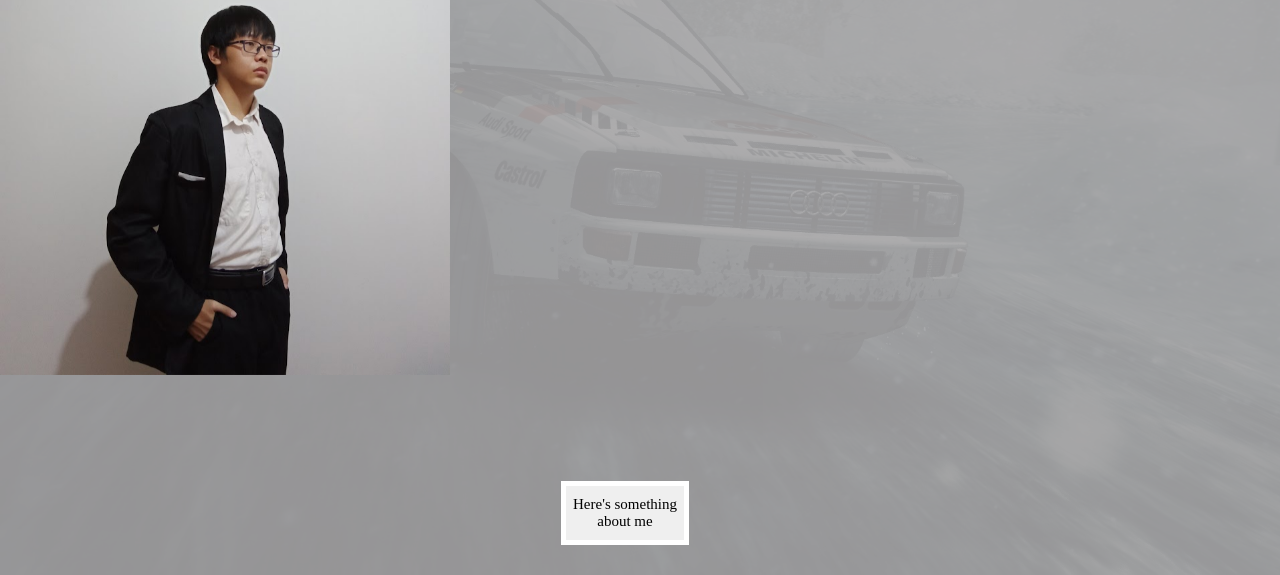
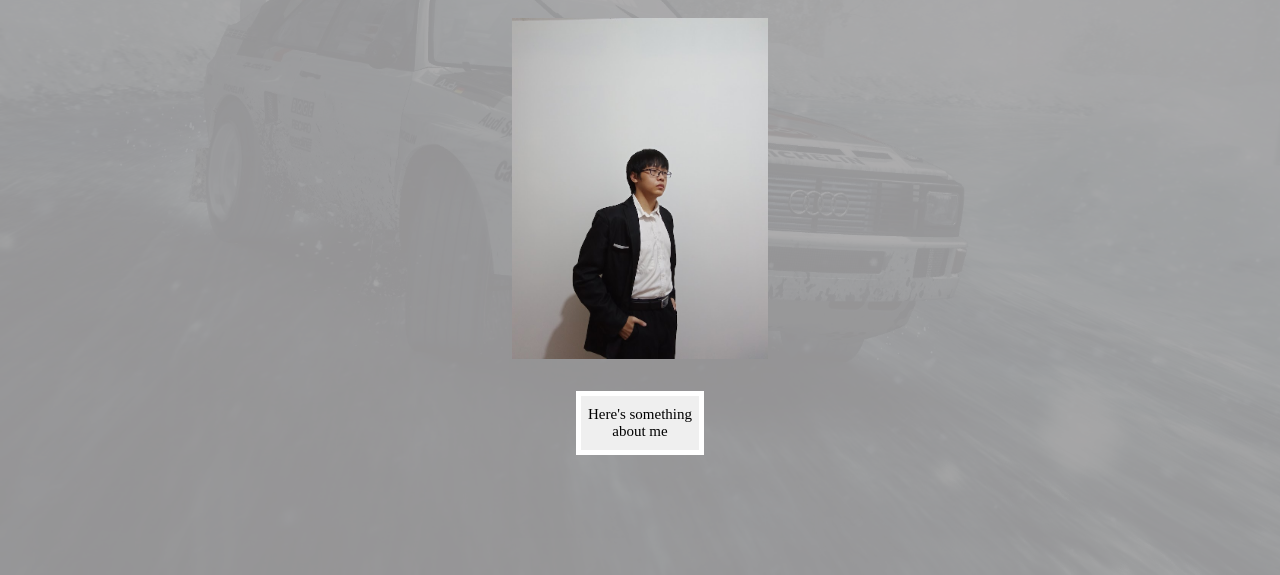
Before and after one commit to GroupBAudi/uib_cv_web, a plain HTML site: page index.html in a window 1280 px wide. Shown: the part 225-800 px from the top of the page. Drawn offline with Linux system fonts and the light colour scheme; a web font is replaced by a local one.

Commit message:
Revamps index position

```diff
--- a/styles.css
+++ b/styles.css
@@ -24,6 +24,8 @@
 * {
     font-family: "Revolution Gothic W03 Light";
     font-weight: 300;
+    margin: 0;
+    padding: 0;
 }
 
 h1 {
@@ -33,8 +35,6 @@ h1 {
 
 body {
     box-sizing: border-box;
-    margin: 0;
-    padding: 0;
     background-image: url(bg.jpg);
     background-attachment: fixed;
     background-size: cover;
@@ -42,29 +42,20 @@ body {
 
 .about {
     background-color: rgba(165, 164, 165, 0.9);
+    flex: 1;
     height: 100vh;
-    flex: 2;
     display: flex;
-    flex-flow: column;
+    flex-flow: column wrap;
+    justify-content: center;
     align-items: center;
-    justify-content: space-between;
-
+    gap: 2rem;
 }
 
 .me {
-    position: fixed;
-    align-self: flex-start;
-    width: auto;
-    height: 75%;
+    width: 20%;
+    height: auto;
 }
 
-button {
-    margin-left: auto;
-    width: 12vw;
-    height: 5vh;
-    margin-bottom: 30px;
-    margin-right: 30px;
-}
 
 .btn {
     width: 10vw;
```
